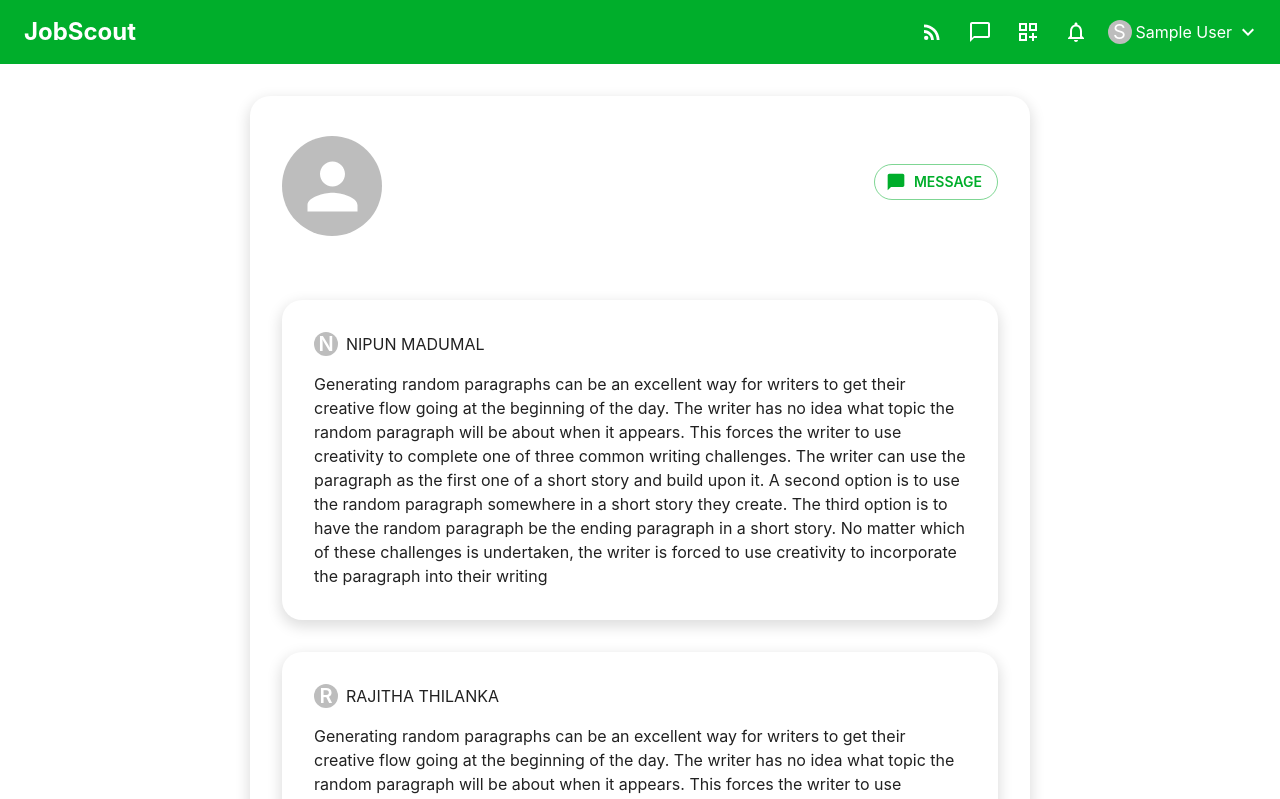
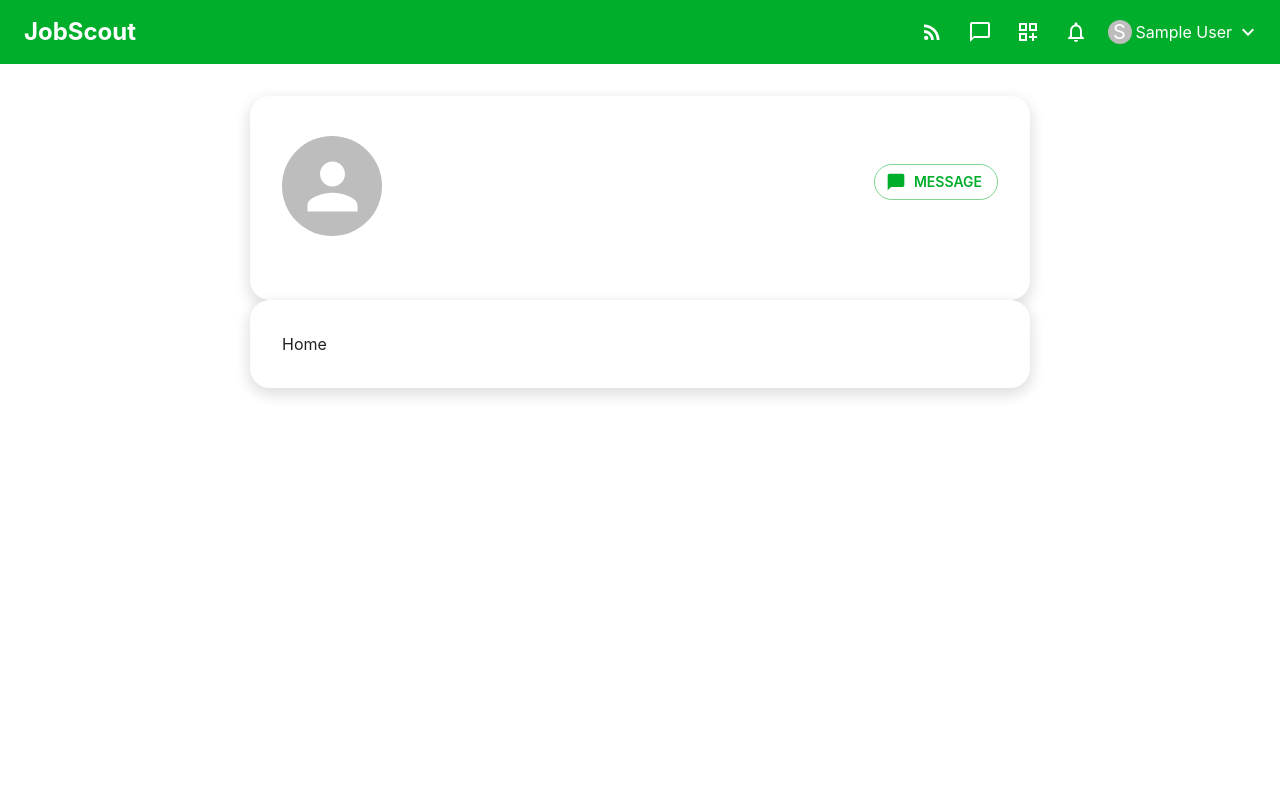
Before and after one commit to zetcco/jobscout-frontend, a React (Create React App) app: page /users/1 in a window 1280 px wide. Shown: the top 799 px of the page. Built offline with nearby package versions, Linux system fonts and the light colour scheme; no server answers; sample sign-in values are in the browser's storage.

Commit message:
Profile links

```diff
--- a/src/App.js
+++ b/src/App.js
@@ -28,6 +28,8 @@ import { Meeting } from "components/meeting/Meeting";
 import ConversationMessaging from "components/profile/Message/ConversationMessaging";
 import PastExperiencesForm from "components/authentication/user/job_seeker/PastExperiencesForm";
 import { Intro } from "routes/signup/users/job_seeker/Intro";
+import { Profile } from "components/profile/Profile";
+import { Typography } from "@mui/material";
 
 const router = createBrowserRouter(createRoutesFromElements(
     <Route path="/" element={<RootLayout/>}>
@@ -77,7 +79,11 @@ const router = createBrowserRouter(createRoutesFromElements(
           </Route>
 
           <Route path="users">
-            <Route path=":userId" element={<UserProfile/>}/>
+            <Route path=":userId" element={<Profile/>}>
+              <Route path="" element={<Typography>Home</Typography>}/>
+              <Route path="recommendations" element={<Typography>Recommendations</Typography>}/>
+              <Route path="qualifications" element={<Typography>Qualifications</Typography>}/>
+            </Route>
           </Route>
 
           <Route path="organizations">
--- a/src/components/layout/NavigationLayout.jsx
+++ b/src/components/layout/NavigationLayout.jsx
@@ -10,6 +10,8 @@ export const NavigationLayout = ({ sx }) => {
 
   const webSocketError = useSelector(selectWebSocketError);
   const dispatch = useDispatch()
+
+  console.log("rendered!!")
 
   return (
     <>
--- a/src/components/layout/Topbar.jsx
+++ b/src/components/layout/Topbar.jsx
@@ -29,6 +29,7 @@ export const Topbar = () => {
         dispatch(requestUserProfile())
         dispatch(fetchNotifications(2))
         dispatch(fetchConversationsIndexed())
+        console.log("Rendered bitch")
     }, [dispatch])
 
     return (
--- a/src/components/profile/Profile.jsx
+++ b/src/components/profile/Profile.jsx
@@ -6,10 +6,11 @@ import MenuIcon from '@mui/icons-material/Menu';
 import { useState } from 'react';
 import { useSelector } from 'react-redux';
 import { selectAuthUser, selectAuthUserToken } from 'features/authSlice';
-import { useParams } from 'react-router-dom';
+import { Outlet, useNavigate, useParams } from 'react-router-dom';
 import axios from 'axios';
 import { ProfileWithFullNameSubtitle } from './ProfileWithFullNameSubtitle';
 import { ChatBubble, ChatBubbleRounded, EditRounded, StarBorder, StarRounded } from '@mui/icons-material';
+import { RouterLink } from 'components/RouterLink';
 
 export const Profile = ({profile , content}) => {
 
@@ -17,6 +18,7 @@ export const Profile = ({profile , content}) => {
     const authToken = useSelector(selectAuthUserToken)
     const authUser = useSelector(selectAuthUser)
     const [ profileData, setProfileData ] = useState()
+    const navigate = useNavigate()
 
     useEffect(() => {
         const getProfileData = async () => {
@@ -45,9 +47,10 @@ export const Profile = ({profile , content}) => {
 
     if (profileData?.role === "ROLE_JOB_SEEKER") {
         profileRouteButtons = [
-            <Button variant = {'outlined'}>Recommendations</Button> ,
-            <Button variant = {'outlined'}>Posts</Button>,
-            <Button variant = {'outlined'}>Qualification</Button> ,
+            <RouterLink to={`/users/${userId}/recommendations`}><Button variant = {'outlined'}>Recommendations</Button></RouterLink>,
+            <RouterLink to={`/users/${userId}/qualifications`}><Button variant = {'outlined'}>Qualifications</Button></RouterLink>,
+            <Button variant = {'outlined'} onClick={() => navigate(`./recommendations`, { replace: false })}>Recommendations N</Button>,
+            <Button variant = {'outlined'} onClick={() => navigate(`./qualifications`, { replace: false })}>Qualifications N</Button>,
             <Button variant = {'outlined'}>Portfolio</Button>
         ]
         role = "Job Seeker"
@@ -69,6 +72,7 @@ export const Profile = ({profile , content}) => {
     }
 
     return (
+        <>
         <BasicCard>
             <Stack direction={'column'} spacing={4}>
                 <Stack direction={{ ...( profileActionButtons.length !== 0 ? { xs: 'column', md: 'row' } : { xs: 'row' } ) }} justifyContent={'space-between'} alignItems={ !profileActionButtons ? "center" : undefined } spacing={2}>
@@ -109,9 +113,15 @@ export const Profile = ({profile , content}) => {
                 </Stack>
                 <Box display={{ xs: "none", md: "block" }}><Stack direction = {'row'} spacing={1}>
                     {profileRouteButtons ? profileRouteButtons : []}
-                </Stack></Box>
-                <Stack direction = {'column'} spacing = {4}>{ content }</Stack>
+                </Stack>
+                </Box>
             </Stack>
         </BasicCard>
+        <BasicCard>
+            <Stack direction = {'column'} spacing = {4}>
+                <Outlet/>
+            </Stack>
+        </BasicCard>
+        </>
   )
 }
```
